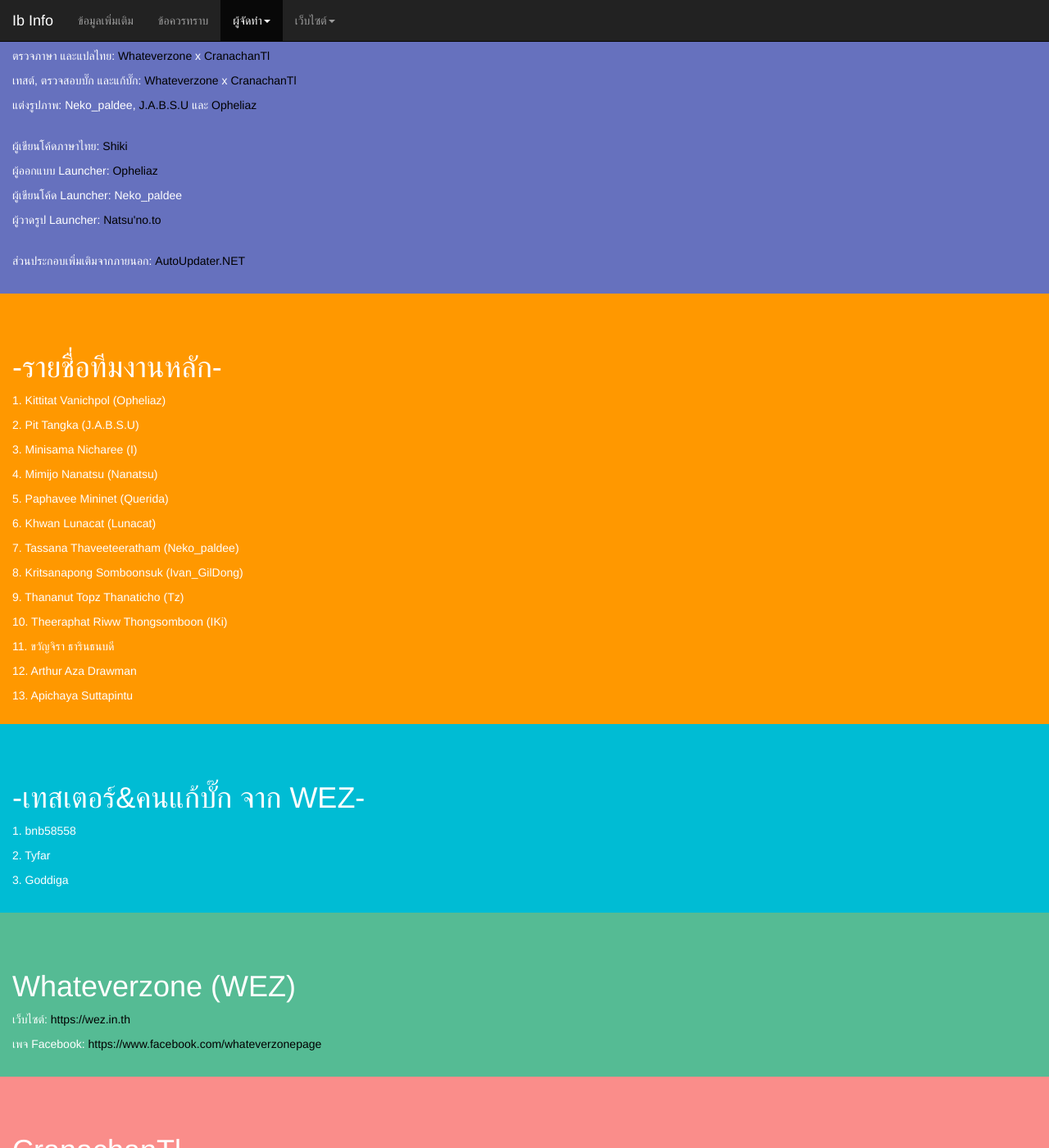
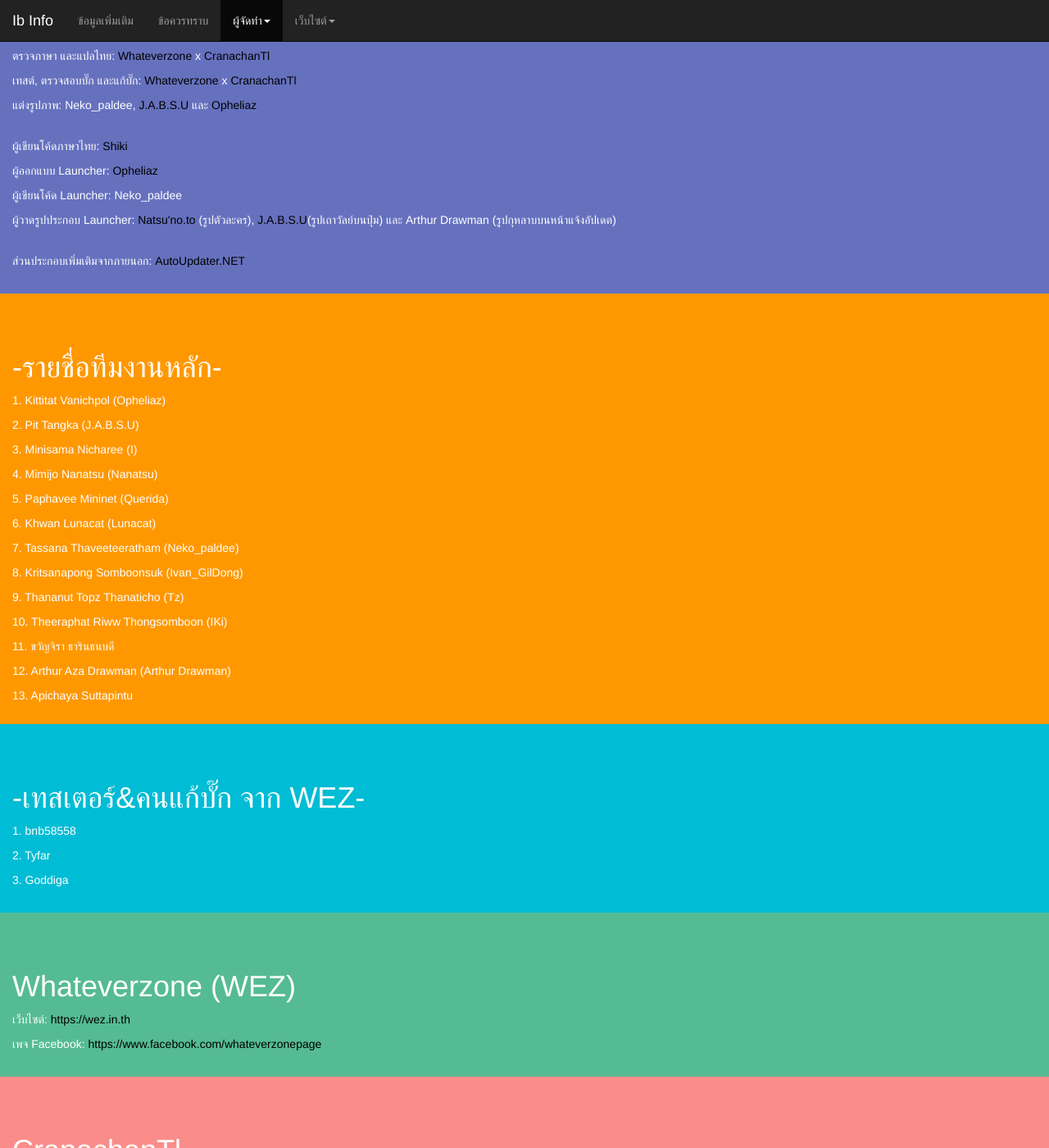
Before and after one commit to pureexe/wez, a Jekyll site: the page game/ib-info.html, which Jekyll copies as it is, in a window 1280 px wide and 1400 px high, scrolled down 722 px. Shown: the whole window at 82% size. Built offline with Jekyll 4.4.1, drawn with Linux system fonts in a browser that asks for light colours.

Commit message:
Update ib-info.html

```diff
--- a/game/ib-info.html
+++ b/game/ib-info.html
@@ -106,7 +106,7 @@ a:active {
 	<p>ผู้เขียนโค้ดภาษาไทย: <a href="https://www.facebook.com/shiki.th">Shiki</a></p>
 	<p>ผู้ออกแบบ Launcher: <a href="http://www.the-kitti.com/">Opheliaz</a></p>
 	<p>ผู้เขียนโค้ด Launcher: Neko_paldee</p>
-	<p>ผู้วาดรูป Launcher: <a href="https://www.facebook.com/Natsu0409/">Natsu'no.to</a></p>
+	<p>ผู้วาดรูปประกอบ Launcher: <a href="https://www.facebook.com/Natsu0409/">Natsu'no.to</a> (รูปตัวละคร), <a href="https://www.facebook.com/JABSketchU">J.A.B.S.U</a>(รูปเถาวัลย์บนปุ่ม) และ Arthur Drawman (รูปกุหลาบบนหน้าแจ้งอัปเดต)</p>
 	<br>
 	<p>ส่วนประกอบเพิ่มเติมจากภายนอก: <a href="https://github.com/ravibpatel/AutoUpdater.NET">AutoUpdater.NET</a></p>
 </div>
@@ -123,7 +123,7 @@ a:active {
   <p>9. Thananut Topz Thanaticho (Tz)</p>
   <p>10. Theeraphat Riww Thongsomboon (IKi)</p>
   <p>11. ขวัญจิรา ธารินธนบดี</p>
-  <p>12. Arthur Aza Drawman</p>
+  <p>12. Arthur Aza Drawman (Arthur Drawman)</p>
   <p>13. Apichaya Suttapintu</p>
 </div>
 <div id="section33" class="container-fluid">
```
